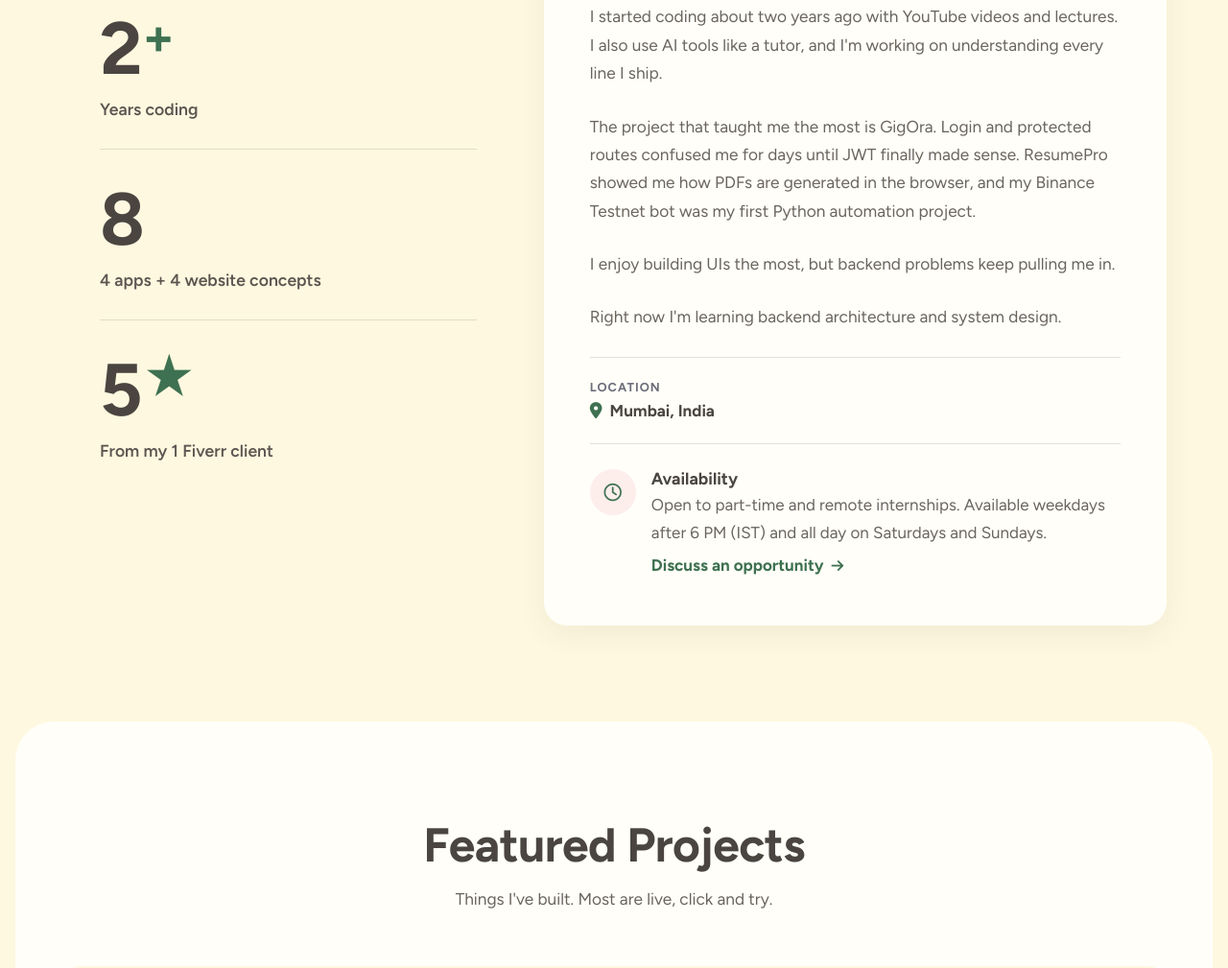
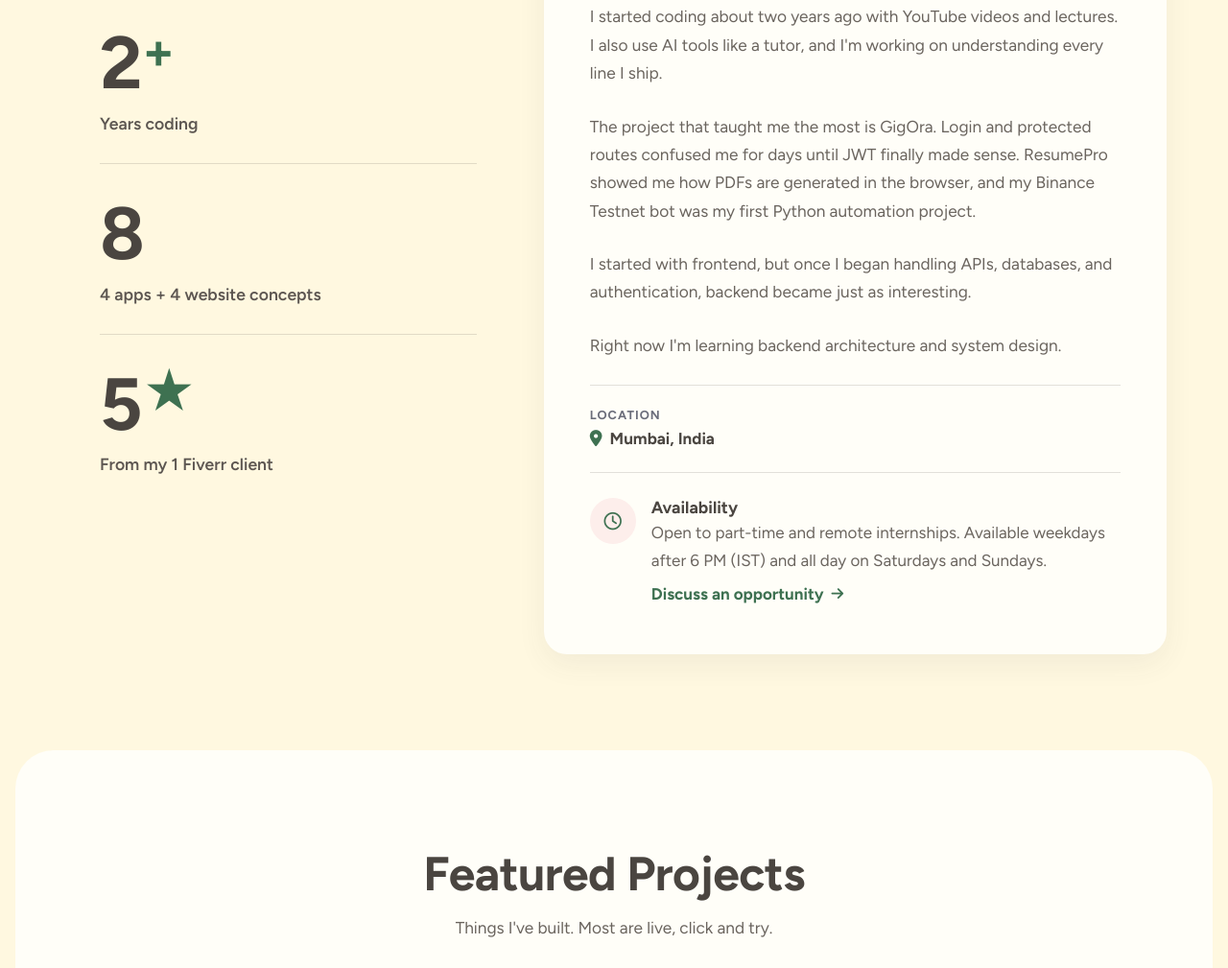
Before and after one commit to VIPK-GUPTA1827/portfolio, a plain HTML site: page index.html in a window 1280 px wide. Shown: the part 1035-2044 px from the top of the page at 96% size. Drawn offline with Linux system fonts and the light colour scheme.

Commit message:
copy(about): rewrite line to natural developer phrasing

```diff
--- a/index.html
+++ b/index.html
@@ -241,7 +241,7 @@
                 <h3 class="about-hi">Two years of learning by building</h3>
                 <p>I started coding about two years ago with YouTube videos and lectures. I also use AI tools like a tutor, and I'm working on understanding every line I ship.</p>
                 <p>The project that taught me the most is GigOra. Login and protected routes confused me for days until JWT finally made sense. ResumePro showed me how PDFs are generated in the browser, and my Binance Testnet bot was my first Python automation project.</p>
-                <p>I enjoy building UIs the most, but backend problems keep pulling me in.</p>
+                <p>I started with frontend, but once I began handling APIs, databases, and authentication, backend became just as interesting.</p>
                 <p>Right now I'm learning backend architecture and system design.</p>
                 <ul class="about-meta">
                     <li><span class="meta-label">Location</span><span class="meta-val"><i class="fas fa-map-marker-alt"></i> Mumbai, India</span></li>
```
